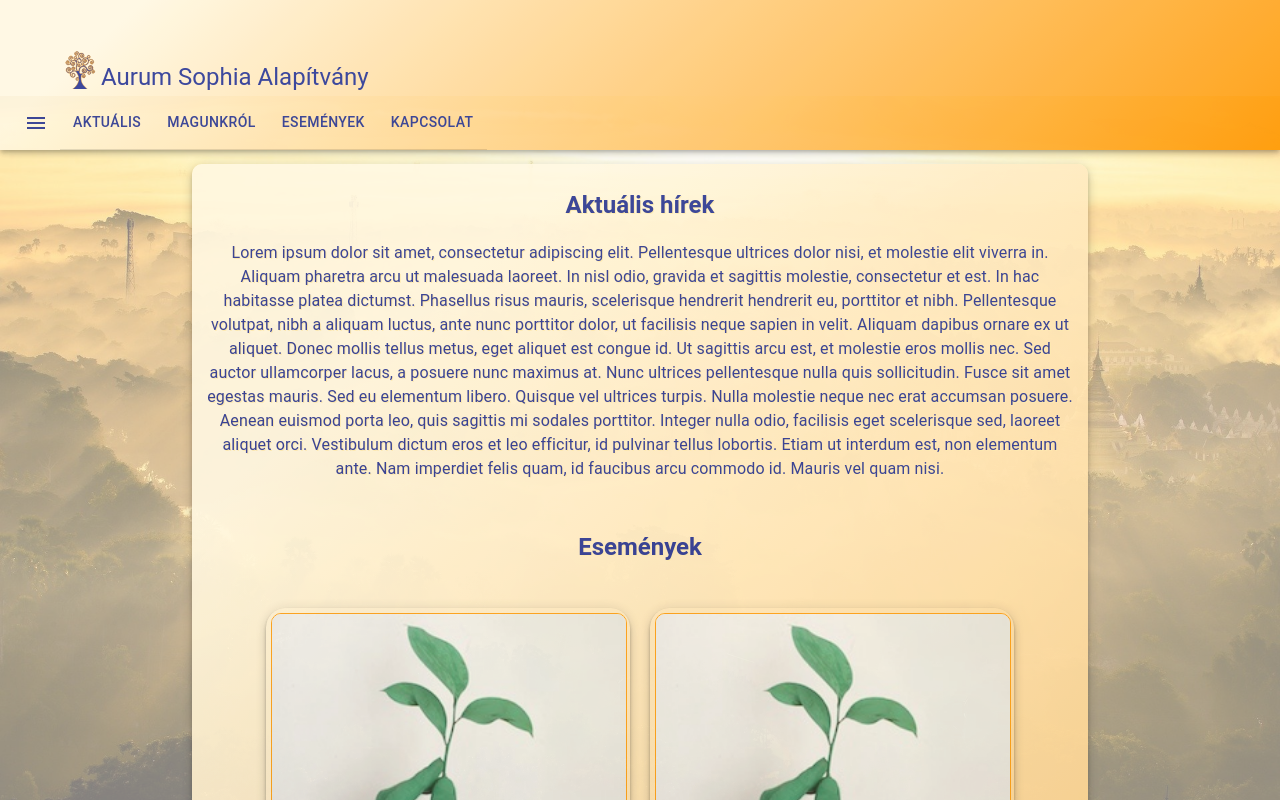
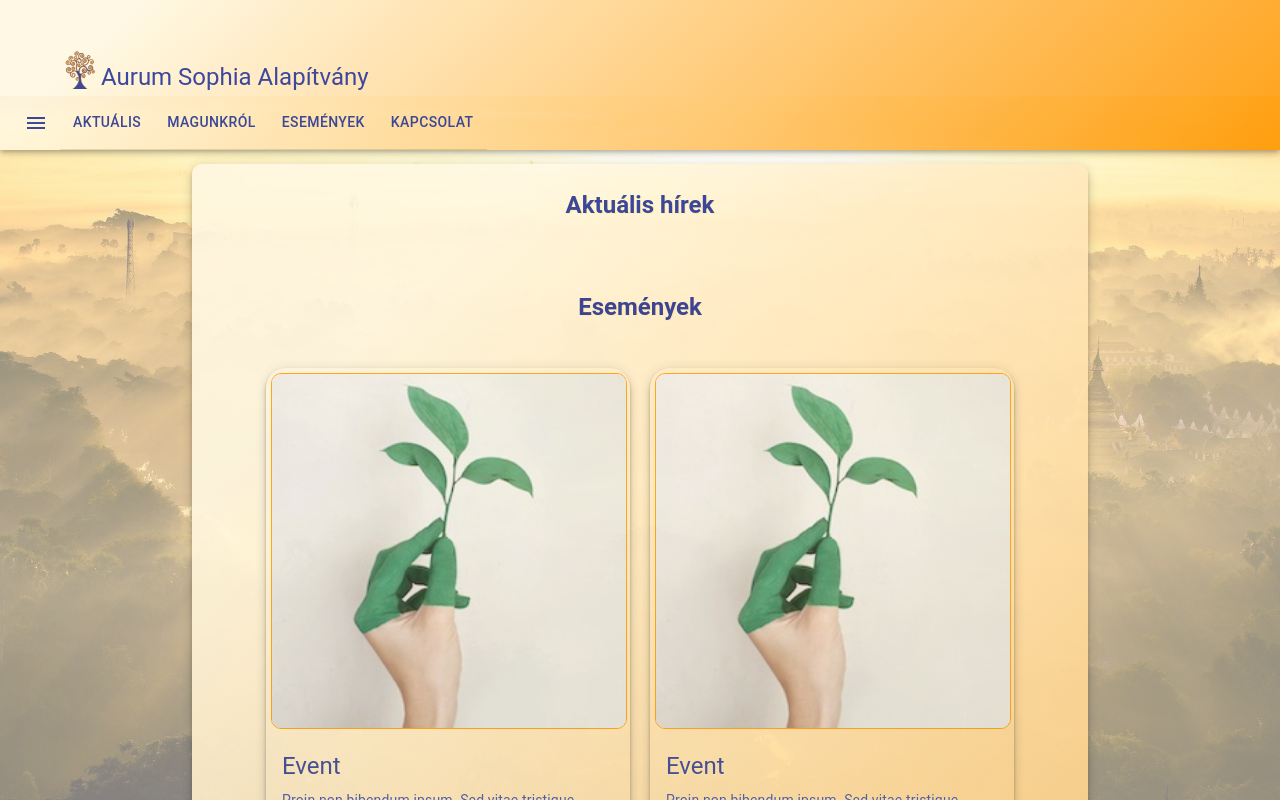
Before and after one commit to molitio/aurum-sophia, a React (Create React App) app in the folder aurum-sophia-frontend/: page /about in a window 1280 px wide. Shown: the top 800 px of the page. Built offline with nearby package versions, Linux system fonts and the light colour scheme.

Commit message:
modifications to data handling

```diff
--- a/aurum-sophia-frontend/src/components/common/SiteRoutesComponent.tsx
+++ b/aurum-sophia-frontend/src/components/common/SiteRoutesComponent.tsx
@@ -4,6 +4,7 @@ import { ErrorPage } from '../../pages/ErrorPage';
 import { LandingPage } from '../../pages/LandingPage';
 import { Context } from '../../App';
 import { ActualsPage } from '../../pages/ActualsPage';
+import { sitePageContentCollection } from '../../services/siteContentService';
 
 export function SiteRoutesComponent(): JSX.Element {
     const context = useContext(Context);
@@ -11,7 +12,7 @@ export function SiteRoutesComponent(): JSX.Element {
     return (
         <Switch>
             <Route exact path="/">
-                <ActualsPage />
+                <ActualsPage data={sitePageContentCollection().getIdByMolitioTag('actuals01').data} />
             </Route>
             {Array.from([...context.featureContext.features]).map((route) => (
                 <Route
--- /dev/null
+++ b/aurum-sophia-frontend/src/components/common/interface/MolitioId.ts
@@ -0,0 +1,6 @@
+export interface MolitioId {
+    dbId?: string;
+    idChainHash?: string;
+    molitioTag: string;
+    creationDate?: Date;
+}
--- /dev/null
+++ b/aurum-sophia-frontend/src/components/common/interface/PageContent.ts
@@ -0,0 +1,9 @@
+import { MolitioId } from './MolitioId';
+
+export interface PageContent {
+    data: {
+        title: string;
+        textContent?: string;
+        imagesUrl?: Map<MolitioId, string>;
+    };
+}
--- a/aurum-sophia-frontend/src/components/common/interface/collection/ComponentCollection.ts
+++ b/aurum-sophia-frontend/src/components/common/interface/collection/ComponentCollection.ts
@@ -1,3 +1,5 @@
+import { PageContent } from '../PageContent';
+
 export interface ComponentCollection {
-    components: Map<string, () => JSX.Element>;
+    components: Map<string, (componentParameter: PageContent) => JSX.Element>;
 }
--- /dev/null
+++ b/aurum-sophia-frontend/src/components/common/interface/collection/SitePageContentCollection.ts
@@ -0,0 +1,7 @@
+import { MolitioId } from '../MolitioId';
+import { PageContent } from '../PageContent';
+
+export interface SitePageContentCollection {
+    contentCollection: Map<MolitioId, PageContent | undefined>;
+    getIdByMolitioTag: (tag: string) => PageContent;
+}
--- a/aurum-sophia-frontend/src/components/navigation/NavigationTopComponent.tsx
+++ b/aurum-sophia-frontend/src/components/navigation/NavigationTopComponent.tsx
@@ -1,5 +1,5 @@
 import React, { useState } from 'react';
-import { Collapse, createStyles, Fade, makeStyles, useTheme } from '@material-ui/core';
+import { Collapse, createStyles, makeStyles, useTheme } from '@material-ui/core';
 import AppBar from '@material-ui/core/AppBar';
 import Toolbar from '@material-ui/core/Toolbar';
 import IconButton from '@material-ui/core/IconButton';
@@ -71,9 +71,9 @@ export function NavigationTopComponent(): JSX.Element {
                 <AppBar className={componentStyle.appBar}>
                     <div>
                         <NavigationSideComponent navigationState={navigationState} toggle={toggleSidePanel} />
-                        <Collapse appear={true} in={!trigger}>
-                            <Toolbar variant="dense"></Toolbar>
-                        </Collapse>
+                        {/*     <Collapse appear={true} in={!trigger}> */}
+                        <Toolbar variant="dense"></Toolbar>
+                        {/* </Collapse> */}
                     </div>
                     <div className={componentStyle.titleToolBar}>
                         <Toolbar variant="dense">
--- /dev/null
+++ b/aurum-sophia-frontend/src/data/siteContentDataMock.json
@@ -0,0 +1,23 @@
+{
+    "contentCollection": [
+        [
+            { "molitioTag": "actuals01" },
+            {
+                "data": {
+                    "title": "menuPage1",
+                    "dateCreated": "2021-07-01",
+                    "textContent": "Örömmel tudatjuk, hogy 2021. Április 13-án a bírósági bejegyzés által hivatalosan is megalakult az alapítványunk. A lényeget viszont továbbra sem a hivatali ügyekben és formai keretekben látjuk, hanem a valódi értékeken alapuló emberi közösségben. Jó látni a víziónkat a szervezeten belül már most megvalósulni! A 10-12 fő létszámú tagokból, küldetés-társakból, önkéntes segítőkből álló csapatunkban minden egyes találkozó alatt tanúi lehetünk a tudatos fejlődésben együttműködő örömteli emberi közösség erejének.Erre hívunk mindenkit, hogy vegyen rész ebben a felemelő folyamatban akár támogatóként, küldetés-társként, vagy programjainkra jelentkezőként.Mi alakítjuk ki magunkban és magunk körül azt a világot, amiben élni szeretnénk. A jövőt a tiszta és kölcsönösen előnyös együttműködésekre építjük! Tarts velünk!"
+                }
+            }
+        ],
+        [
+            { "molitioTag": "lorem01" },
+            {
+                "data": {
+                    "title": "menupageLorem01",
+                    "textContent": "lorem ipsum"
+                }
+            }
+        ]
+    ]
+}
--- a/aurum-sophia-frontend/src/pages/ActualsPage.tsx
+++ b/aurum-sophia-frontend/src/pages/ActualsPage.tsx
@@ -1,8 +1,10 @@
 import React from 'react';
 import { makeStyles, createStyles, Typography, useTheme } from '@material-ui/core';
 import { EventsComponent } from '../components/events/EventsComponent';
+import { PageContent } from '../components/common/interface/PageContent';
 
-export function ActualsPage(): JSX.Element {
+export function ActualsPage({ data }: PageContent): JSX.Element {
+    //console.log(data);
     const theme = useTheme();
     const useStyles = makeStyles(() =>
         createStyles({
@@ -52,20 +54,7 @@ export function ActualsPage(): JSX.Element {
                         </Typography>
                         <br />
                         <Typography variant="body1" component="p">
-                            Lorem ipsum dolor sit amet, consectetur adipiscing elit. Pellentesque ultrices dolor nisi,
-                            et molestie elit viverra in. Aliquam pharetra arcu ut malesuada laoreet. In nisl odio,
-                            gravida et sagittis molestie, consectetur et est. In hac habitasse platea dictumst.
-                            Phasellus risus mauris, scelerisque hendrerit hendrerit eu, porttitor et nibh. Pellentesque
-                            volutpat, nibh a aliquam luctus, ante nunc porttitor dolor, ut facilisis neque sapien in
-                            velit. Aliquam dapibus ornare ex ut aliquet. Donec mollis tellus metus, eget aliquet est
-                            congue id. Ut sagittis arcu est, et molestie eros mollis nec. Sed auctor ullamcorper lacus,
-                            a posuere nunc maximus at. Nunc ultrices pellentesque nulla quis sollicitudin. Fusce sit
-                            amet egestas mauris. Sed eu elementum libero. Quisque vel ultrices turpis. Nulla molestie
-                            neque nec erat accumsan posuere. Aenean euismod porta leo, quis sagittis mi sodales
-                            porttitor. Integer nulla odio, facilisis eget scelerisque sed, laoreet aliquet orci.
-                            Vestibulum dictum eros et leo efficitur, id pulvinar tellus lobortis. Etiam ut interdum est,
-                            non elementum ante. Nam imperdiet felis quam, id faucibus arcu commodo id. Mauris vel quam
-                            nisi.
+                            {data.textContent}
                         </Typography>
                         <br />
                     </div>
--- a/aurum-sophia-frontend/src/pages/ContactPage.tsx
+++ b/aurum-sophia-frontend/src/pages/ContactPage.tsx
@@ -1,5 +1,5 @@
 import React from 'react';
-import { ImagePageBackground } from '../components/background/ImagePageBackground';
+//import { ImagePageBackground } from '../components/background/ImagePageBackground';
 import { ContactComponent } from '../components/contact/ContactComponent';
 
 export function ContactPage(): JSX.Element {
--- a/aurum-sophia-frontend/src/services/siteComponentService.ts
+++ b/aurum-sophia-frontend/src/services/siteComponentService.ts
@@ -4,9 +4,16 @@ import { ActualsPage } from '../pages/ActualsPage';
 import { ContactPage } from '../pages/ContactPage';
 import { ConnectPage } from '../pages/ConnectPage';
 import { EventsPage } from '../pages/EventsPage';
+import { sitePageContentCollection } from './siteContentService';
+import { ErrorPage } from '../pages/ErrorPage';
+import { PageContent } from '../components/common/interface/PageContent';
+
+const contentCollection = sitePageContentCollection();
+
+// consider dynamic module loading from library
 
 export const siteFeatureComponents: ComponentCollection = {
-    components: new Map<string, () => JSX.Element>([
+    components: new Map<string, (componentParameter: PageContent) => JSX.Element>([
         ['actuals', ActualsPage],
         ['about', AboutPage],
         ['events', EventsPage],
@@ -14,3 +21,16 @@ export const siteFeatureComponents: ComponentCollection = {
         ['contact', ContactPage],
     ]),
 };
+
+/* export const getSiteFeatureByTag = (tag: string): JSX.Element => {
+    const element = siteFeatureComponents.components.get(tag);
+    return element
+        ? element
+        : ErrorPage({
+              errorData: {
+                  code: 404,
+                  description: 'Component not found.',
+                  message: 'Reference to a non existent component',
+              },
+          });
+}; */
--- /dev/null
+++ b/aurum-sophia-frontend/src/services/siteContentService.ts
@@ -0,0 +1,34 @@
+import { SitePageContentCollection } from '../components/common/interface/collection/SitePageContentCollection';
+import { MolitioId } from '../components/common/interface/MolitioId';
+import { PageContent } from '../components/common/interface/PageContent';
+import * as siteContentDataMock from '../data/siteContentDataMock.json';
+
+const mockString = JSON.stringify(siteContentDataMock.contentCollection);
+
+const mockDataCollection: SitePageContentCollection = {
+    contentCollection: new Map<MolitioId, PageContent>(JSON.parse(mockString)),
+    getIdByMolitioTag: getIdByMolitioTag,
+};
+
+const sitePageDataCollection: SitePageContentCollection = {
+    contentCollection: new Map<MolitioId, PageContent>(),
+    getIdByMolitioTag: getIdByMolitioTag,
+};
+
+export const sitePageContentCollection = (): SitePageContentCollection => {
+    /*fetch('../data/pagesData.json')
+        .then((res) => res.json())
+        .then((res) => console.log(res))
+        .catch((error) => {
+            console.log(error);
+        });
+        */
+    sitePageDataCollection.contentCollection = new Map([...Array.from(mockDataCollection.contentCollection)]);
+    console.log(sitePageDataCollection.contentCollection);
+    return sitePageDataCollection;
+};
+
+function getIdByMolitioTag(tag: string): PageContent {
+    const content = sitePageDataCollection.contentCollection.get({ molitioTag: tag });
+    return content ? content : { data: { title: 'empty content' } };
+}
```
Also changed, not shown: aurum-sophia-frontend/src/App.tsx (+2 -10 lines), 1 other file (tests, documents, lock files or other folders).
